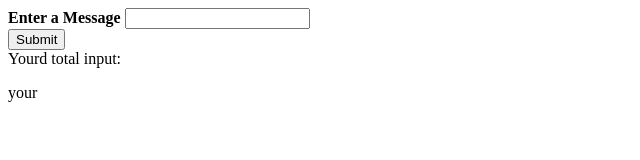
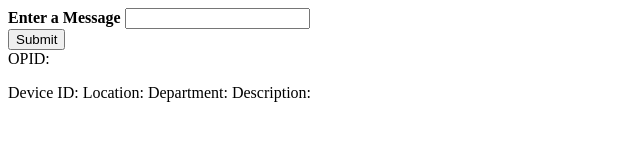
Before and after one commit to pressx2select/SD-template, a plain HTML site: page dev01.html in a window 1280 px wide. Shown: the whole page, without its empty margins (0-640 px from the left). Drawn offline with Linux system fonts and the light colour scheme.

Commit message:
creating labels

```diff
--- a/dev01.html
+++ b/dev01.html
@@ -18,6 +18,10 @@
   </form>
 
   <input type="submit" onclick="showInput();"><br/>
-  <label>Yourd total input: </label>  <p>your <span id='display'></span></p>
-</body>
+  <label>OPID: </label><p><span id='display'></span></p>
+  <label>Device ID: </label>
+  <label>Location: </label>
+  <label>Department: </label>
+  <lable>Description: </lable>
+  </body>
 </html>
```
